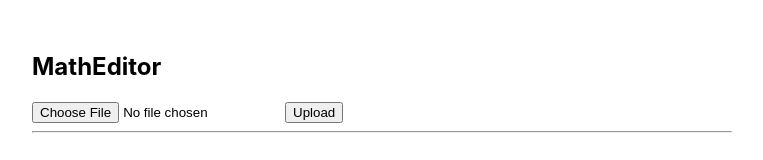
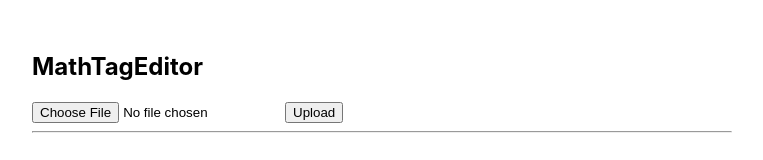
Before and after one commit to kykiris/MathEditor, a React (Create React App) app: page / in a window 1280 px wide. Shown: the top 160 px of the page, without its empty margins (258-1021 px from the left). Built offline with nearby package versions, Linux system fonts and the light colour scheme.

Commit message:
Edit h2 name

```diff
--- a/src/App.js
+++ b/src/App.js
@@ -230,7 +230,7 @@ function App() {
 
   return (
     <div style={{ padding: 32, maxWidth: 700, margin: "auto" }}>
-      <h2>MathEditor</h2>
+      <h2>MathTagEditor</h2>
       <input type="file" onChange={handleFileChange} accept=".txt" />
       <button onClick={handleUpload}>Upload</button>
       <hr />
```
